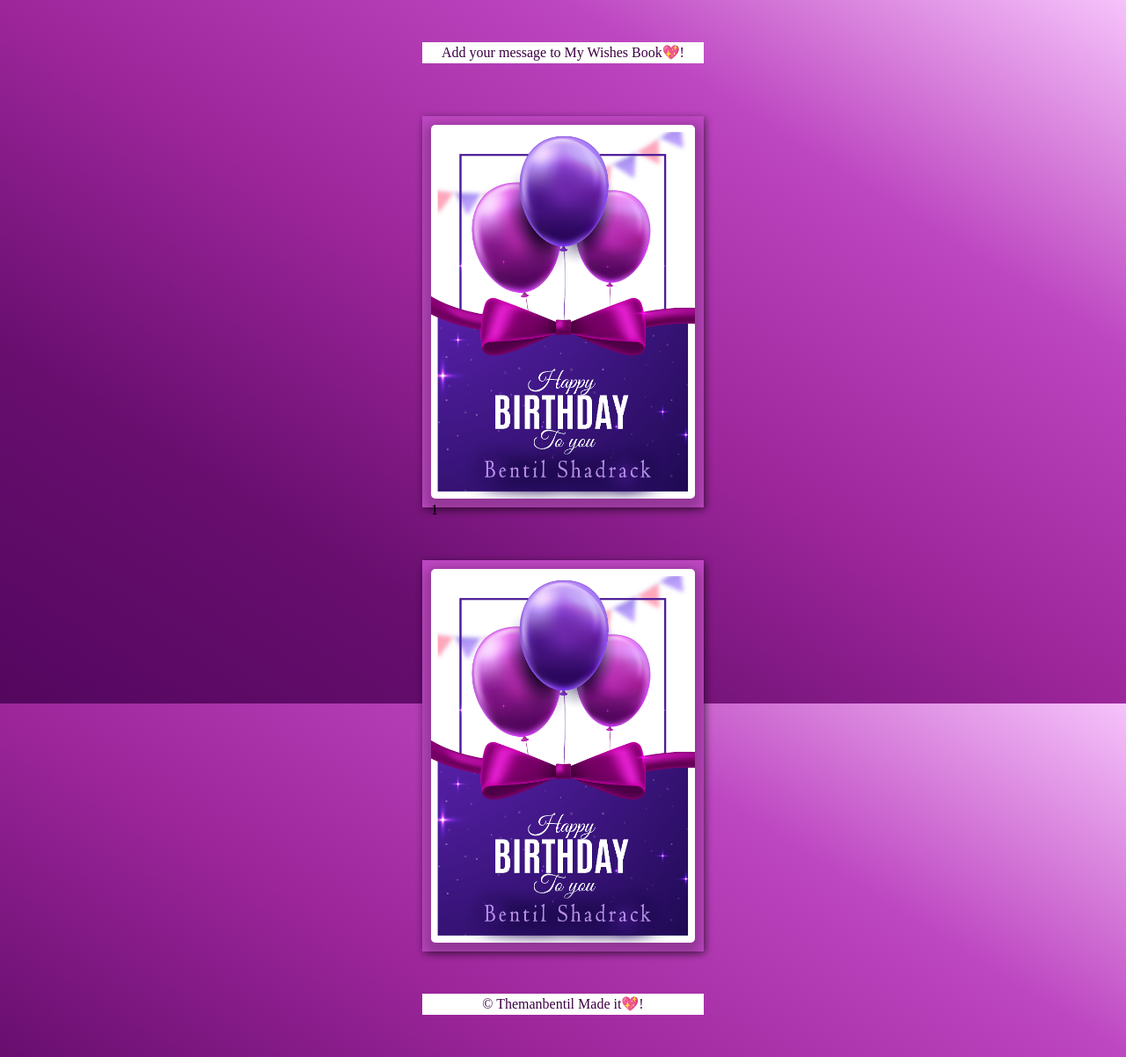
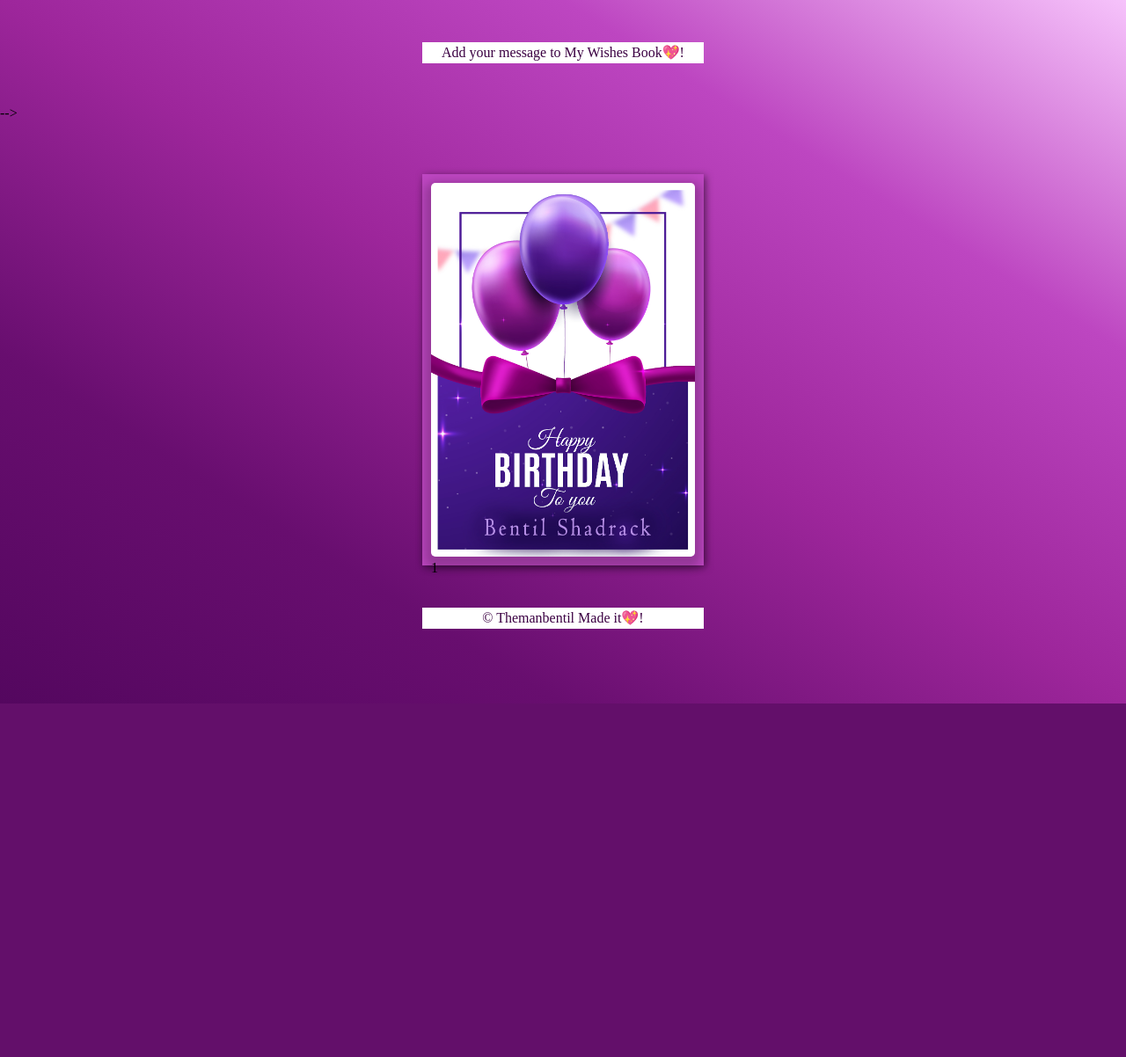
Before and after one commit to qbentil/my-birthday-1, a PHP site: page / in a window 1280 px wide. Shown: the whole page at 88% size. After the commit the page ends 800 px from the top, so only its background shows below. Run offline with PHP 8.4, Linux system fonts and the light colour scheme.

Commit message:
Sanitize Home Page

```diff
--- a/index.php
+++ b/index.php
@@ -14,51 +14,10 @@
 
     ?>
     <footer> <a href="javascript:;" class="trigger">Add your message to My Wishes Book💖!</a></footer>
-
-    <!-- <div class="card">
-        <div class="back"></div>
-        <div class="front">
-        <div class="imgset">
-            <img width="100%" src="./img/front.jpg">
-            </div>
-        </div>
-        <div class="text-container">
-        <p id="head">Happy Birthday Bby❤💖!</p>
-        <p>I hope your special day will bring you lots of happiness, love, and fun. You deserve them a lot. Enjoy your day for me!</p>
-        <p>Have a memorable day!🥰</p>
-        </div>
     </div> -->
     <?php
         $snippet->get_card("Happy Birthday Bentil","I hope your special day will bring you lots of happiness, love, and fun. You deserve them a lot. Enjoy your day for me!", "John Doe", "happy.jpg" )
     ?>
-    <div class="card">
-        <div class="back"></div>
-        <div class="front">
-        <div class="imgset">
-            <img width="100%" src="./img/happy.jpg">
-            </div>
-        </div>
-        <div class="text-container">
-        <p id="head">Happy Birthday Minash!</p>
-        <p>My wish for you on this special day of yours is that life brings you everything that puts a smile on your face. You are such a wonderful woman, and I love you more than I can ever say in words. Happy birthday Bby❤💖.
-        </p>
-        <p>I Love you💖!</p>
-        </div>
-    </div>
-
-    <!-- <div class="card">
-        <div class="back"></div>
-        <div class="front">
-        <div class="imgset">
-            <img width="100%" src="./img/happy.jpg">
-            </div>
-        </div>
-        <div class="text-container">
-        <p id="head">Happy Birthday Minash!</p>
-        <p>I hope your special day will bring you lots of happiness, love, and fun. You deserve them a lot. Enjoy!</p>
-        <p>Hope your day goes great!</p>
-        </div>
-    </div> -->
 
   <?php echo $snippet->get_formbook() ?>
   <footer>&copy; <a href="http://qbentil.netlify.com" target="_blank" rel="noopener noreferrer">Themanbentil</a> Made it💖!</footer>
```
Also changed, not shown: 1 other file.
